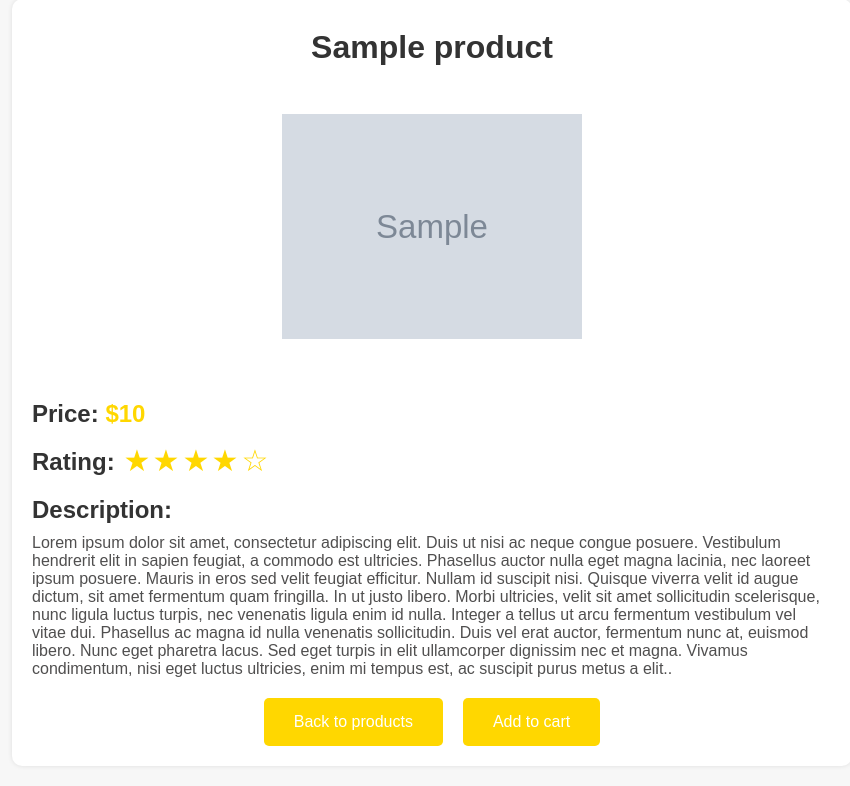
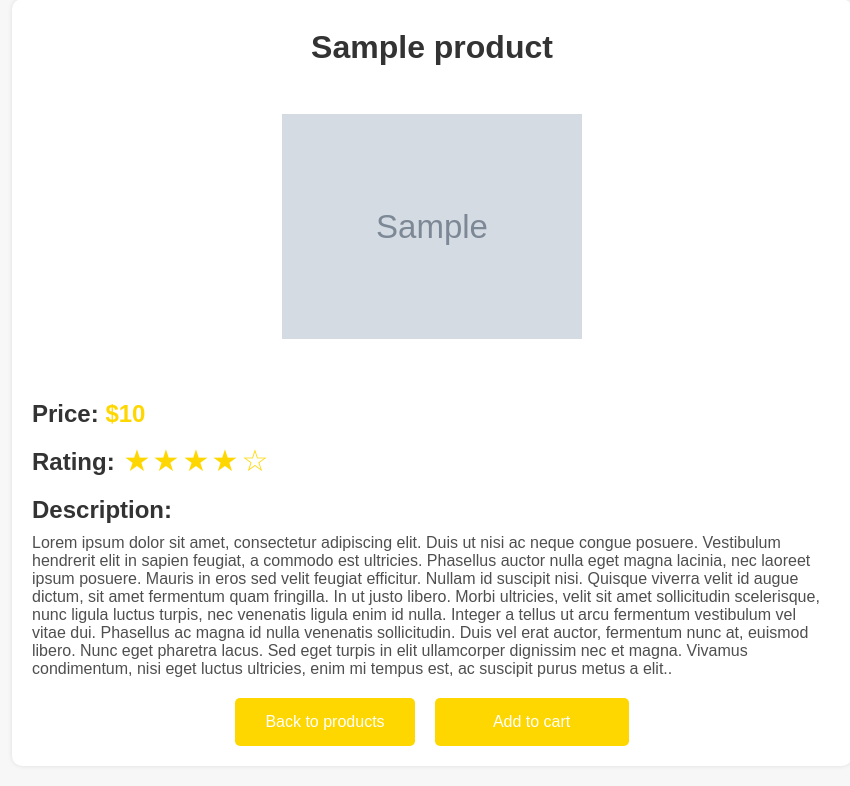
Before and after one commit to Sanawar21/cep-oop, a Flask app: template templates/product_detail.html in a window 1280 px wide. Shown: the part 21-807 px from the top of the page, without its empty margins (208-1058 px from the left). Run offline with Flask 3, Linux system fonts and the light colour scheme; the template is opened without the code that fills it: most values are stand-ins (such as "Sample title", 1, 10 or a date in 2020); grey boxes marked "Sample" are stand-in pictures; parts of the project's set-up code (start-up, migrations or seed data) failed here and were passed over.

```diff
--- a/templates/product_detail.html
+++ b/templates/product_detail.html
@@ -87,6 +87,7 @@
 
         .button-container button {
             background-color: #ffd700;
+            width: 194px;
         }
 
         .button-container a:hover,
```
